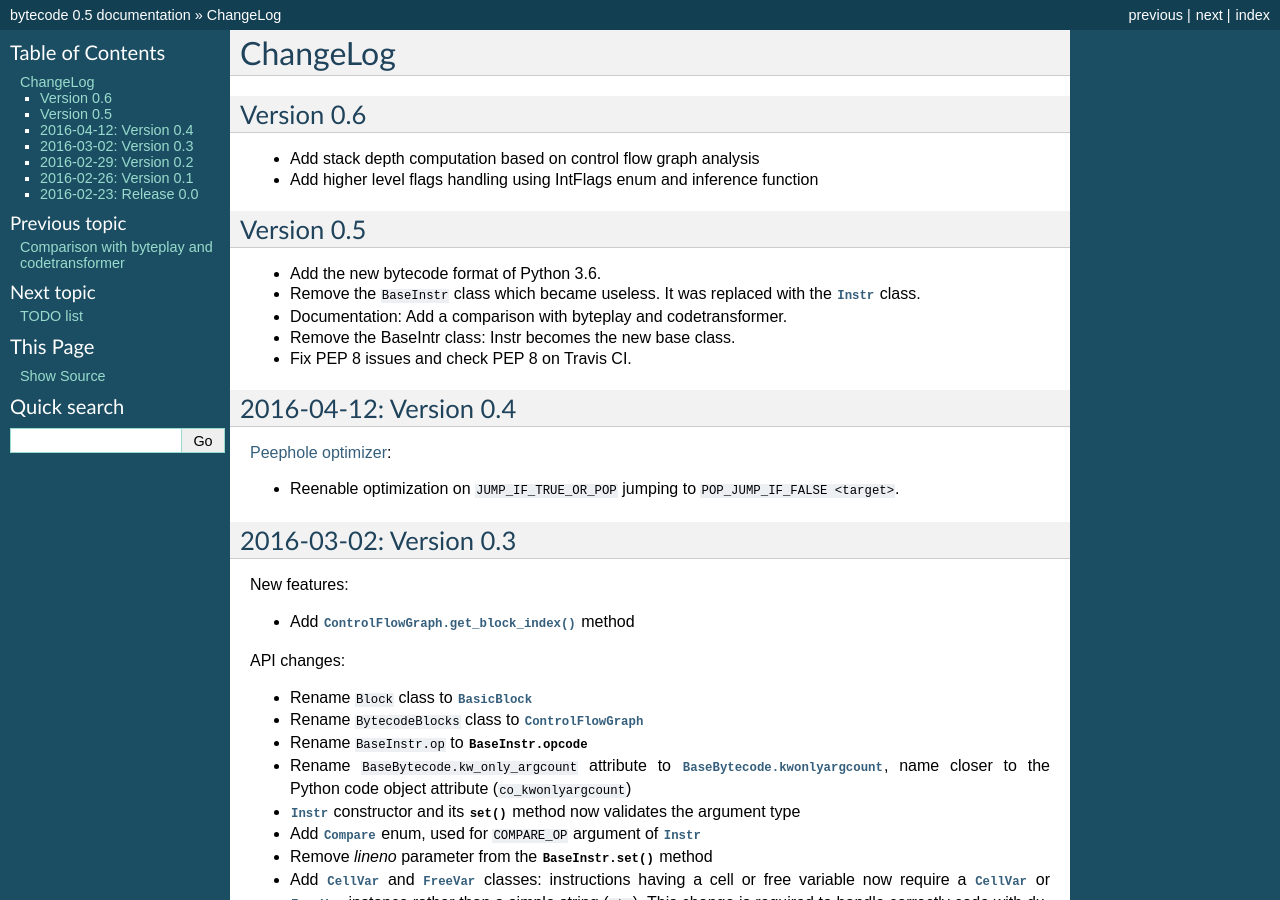
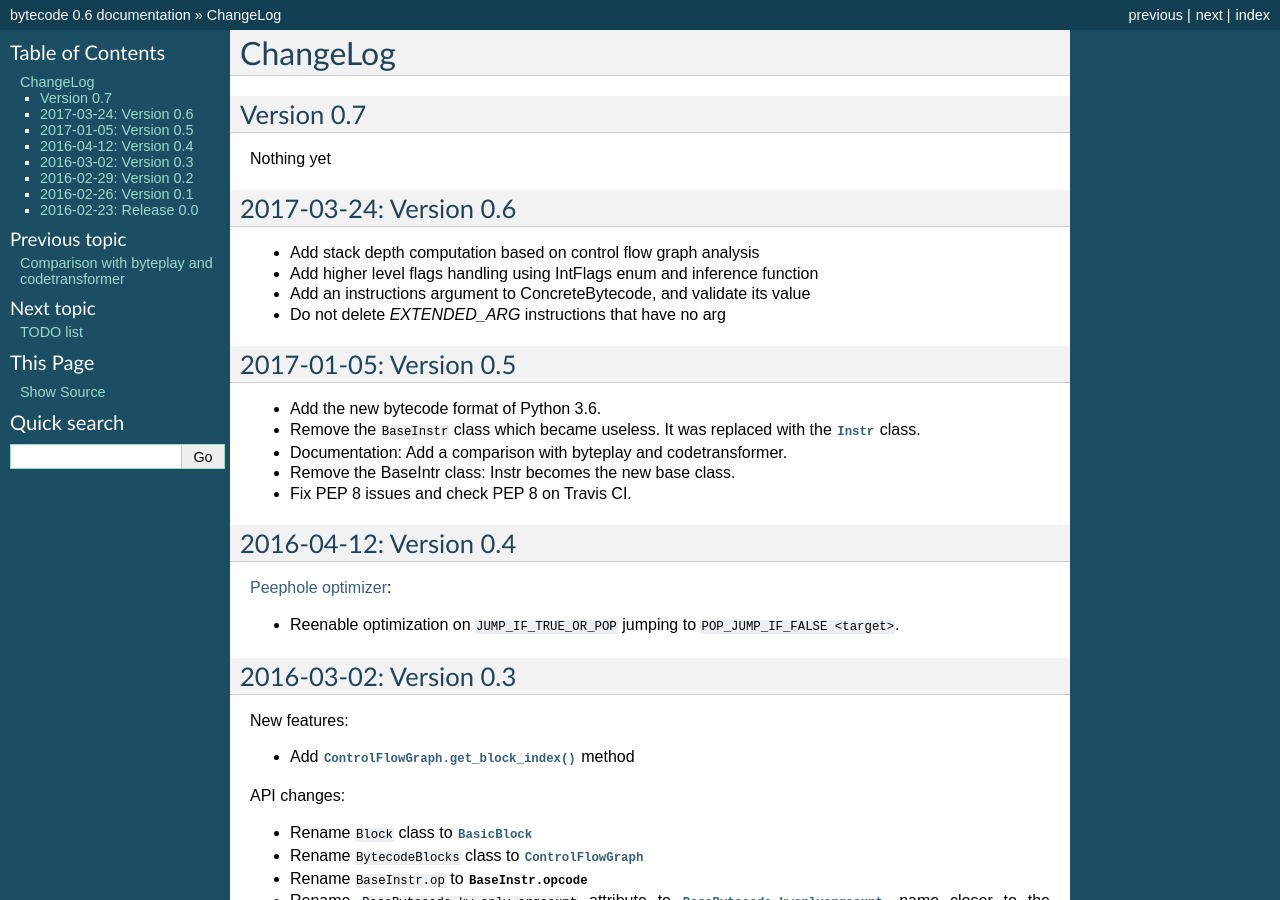
Before and after one commit to MatthieuDartiailh/bytecode, a Sphinx documentation site: the page built from doc/changelog.rst, in a window 1280 px wide and 900 px high. Built offline with Sphinx 7.4.7, drawn with Linux system fonts in a browser that asks for light colours; some of the changed text lies outside the part shown.

Commit message:
prepare release

```diff
--- a/bytecode/__init__.py
+++ b/bytecode/__init__.py
@@ -1,4 +1,4 @@
-__version__ = '0.5.1'
+__version__ = '0.6.0'
 
 __all__ = ['Label', 'Instr', 'SetLineno', 'Bytecode',
            'ConcreteInstr', 'ConcreteBytecode',
--- a/doc/changelog.rst
+++ b/doc/changelog.rst
@@ -1,14 +1,23 @@
 ChangeLog
 =========
 
-Version 0.6
+Version 0.7
 -----------
+
+Nothing yet
+
+
+2017-03-24: Version 0.6
+-----------------------
+
 * Add stack depth computation based on control flow graph analysis
 * Add higher level flags handling using IntFlags enum and inference function
+* Add an instructions argument to ConcreteBytecode, and validate its value
+* Do not delete `EXTENDED_ARG` instructions that have no arg
 
 
-Version 0.5
------------
+2017-01-05: Version 0.5
+-----------------------
 
 * Add the new bytecode format of Python 3.6.
 * Remove the ``BaseInstr`` class which became useless. It was replaced
--- a/doc/conf.py
+++ b/doc/conf.py
@@ -52,7 +52,7 @@ copyright = u'2016, Victor Stinner'
 #
 # The short X.Y version.
 # The full version, including alpha/beta/rc tags.
-version = release = '0.5'
+version = release = '0.6'
 
 
 # The language for content autogenerated by Sphinx. Refer to documentation
--- a/setup.py
+++ b/setup.py
@@ -25,7 +25,7 @@
 #  - git commit -a -m "post-release"
 #  - git push
 
-VERSION = '0.5.1'
+VERSION = '0.6.0'
 
 DESCRIPTION = 'Python module to generate and modify bytecode'
 CLASSIFIERS = [
```
